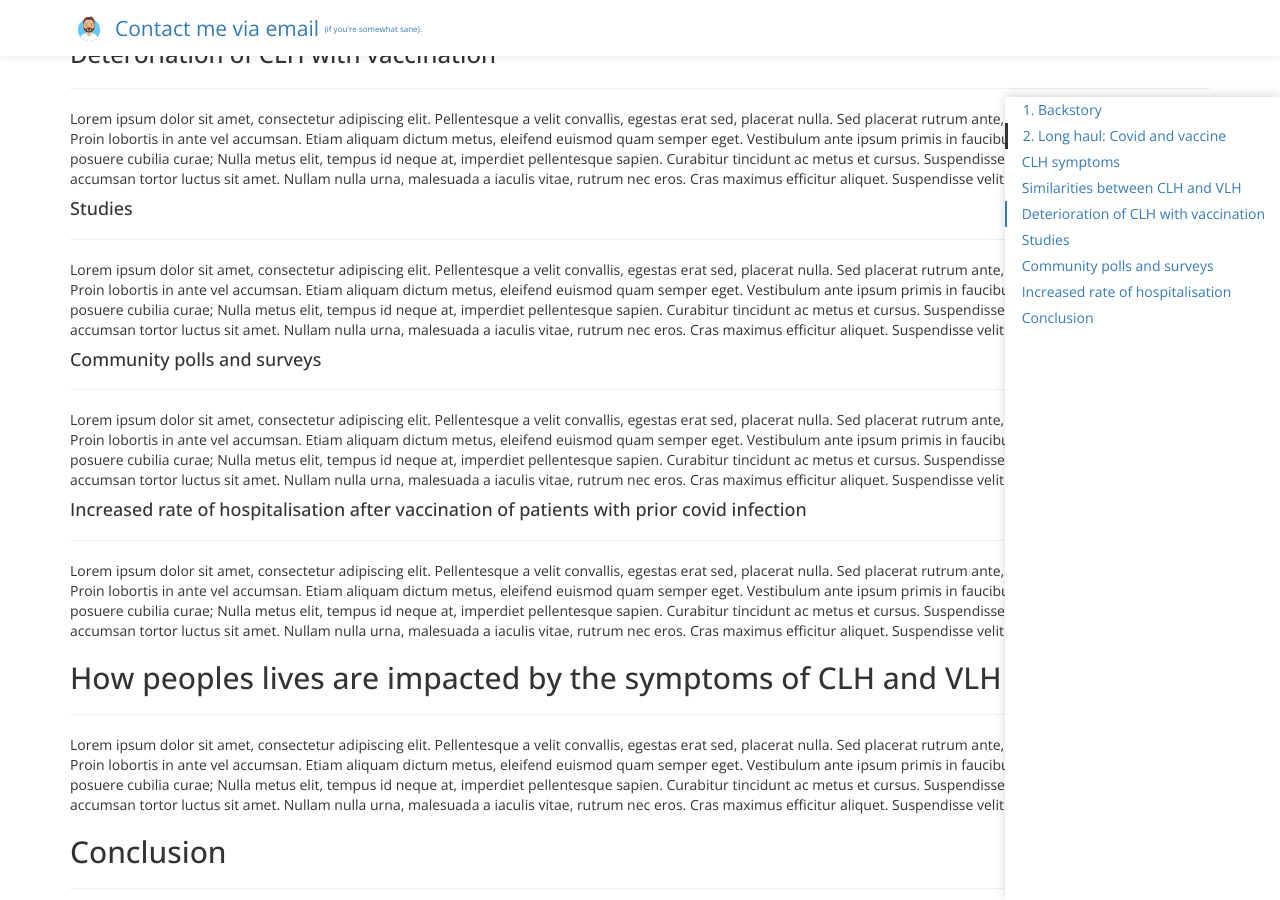
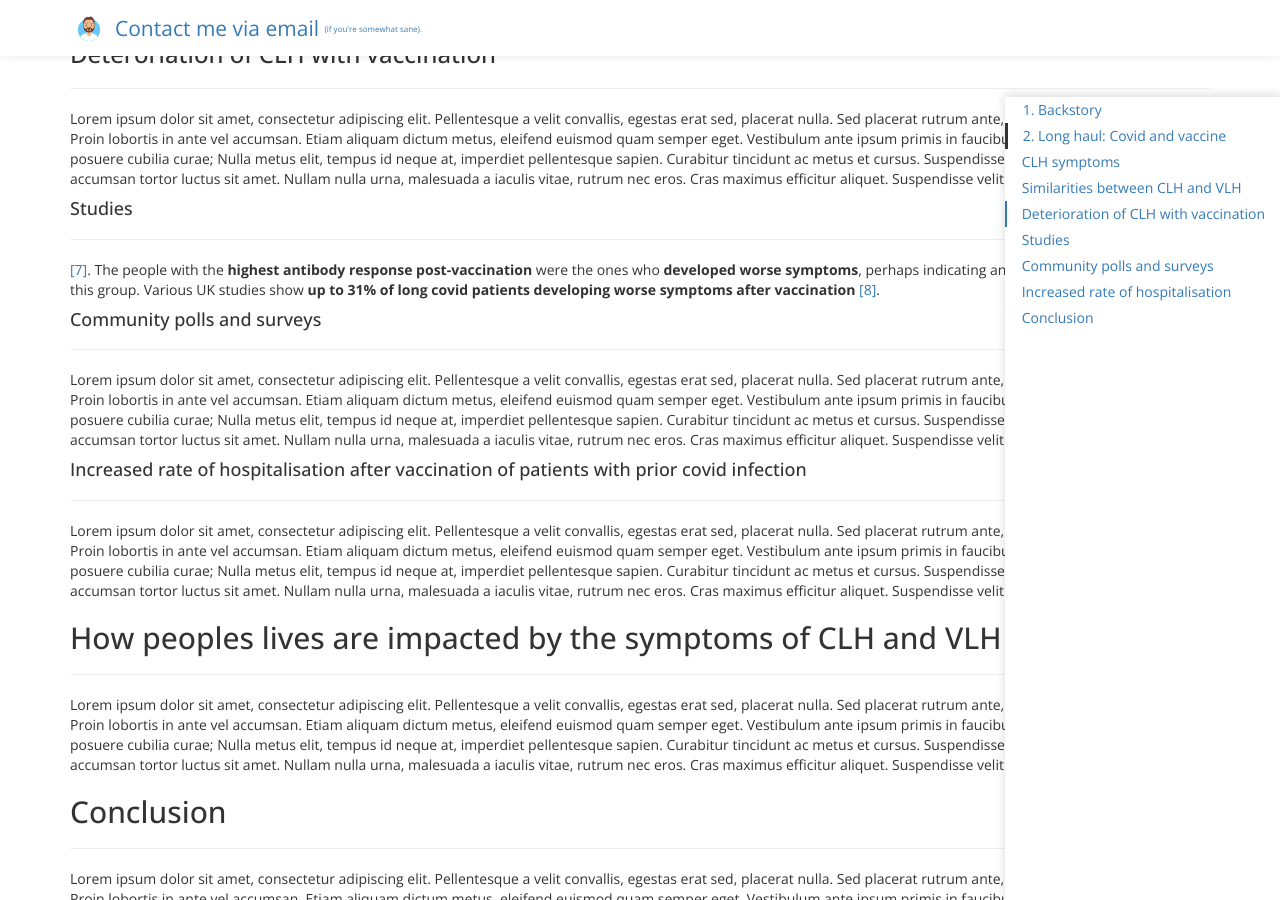
Before and after one commit to nargar/nargar, a Jekyll site: the page built from _posts/2022-04-06-vlh-exp.markdown, in a window 1280 px wide and 900 px high, scrolled down 3184 px. Built offline with Jekyll 4.4.1, drawn with Linux system fonts in a browser that asks for light colours; our own code applies the rules of GitHub Pages for plain Markdown files.

```diff
--- a/_posts/2022-04-06-vlh-exp.markdown
+++ b/_posts/2022-04-06-vlh-exp.markdown
@@ -108,7 +108,7 @@
 #### Studies
 ---
 
-Lorem ipsum dolor sit amet, consectetur adipiscing elit. Pellentesque a velit convallis, egestas erat sed, placerat nulla. Sed placerat rutrum ante, eget cursus dui molestie sed. Proin lobortis in ante vel accumsan. Etiam aliquam dictum metus, eleifend euismod quam semper eget. Vestibulum ante ipsum primis in faucibus orci luctus et ultrices posuere cubilia curae; Nulla metus elit, tempus id neque at, imperdiet pellentesque sapien. Curabitur tincidunt ac metus et cursus. Suspendisse sagittis malesuada tortor, ac accumsan tortor luctus sit amet. Nullam nulla urna, malesuada a iaculis vitae, rutrum nec eros. Cras maximus efficitur aliquet. Suspendisse velit lectus, lobortis et purus.
+[[7]](https://onlinelibrary.wiley.com/doi/10.1002/jmv.27689){:target="_blank" data-targ=".citation-7-highlights" class="trigger-modal"}. The people with the **highest antibody response post-vaccination** were the ones who **developed worse symptoms**, perhaps indicating an excessive immune response in this group. Various UK studies show **up to 31% of long covid patients developing worse symptoms after vaccination** [[8]](https://ukhsa.koha-ptfs.co.uk/cgi-bin/koha/opac-retrieve-file.pl?id=fe4f10cd3cd509fe045ad4f72ae0dfff){:target="_blank" data-targ=".citation-8-highlights" class="trigger-modal"}.
 
 
 #### Community polls and surveys
```
Also changed, not shown: 1 other file.
